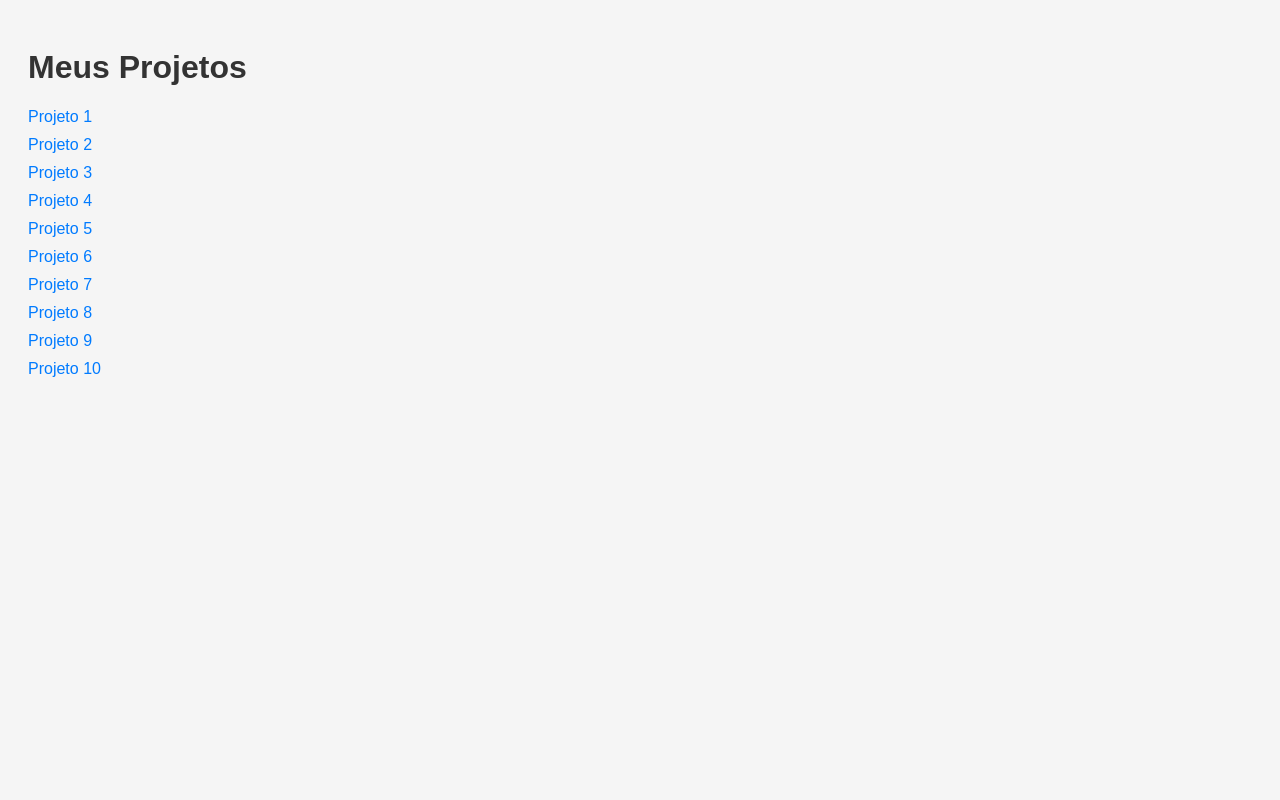
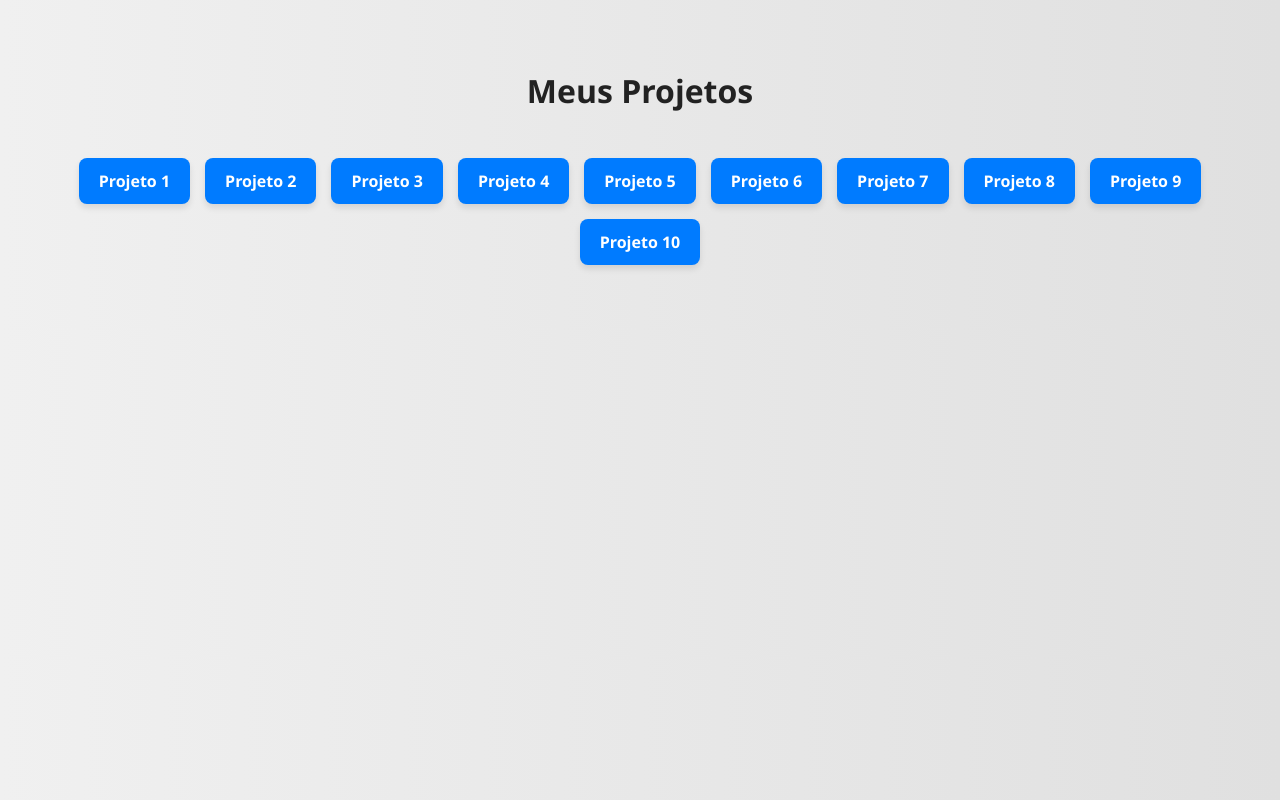
Before and after one commit to Muuriloaalmeida/portfolio, a plain HTML site: page index.html in a window 1280 px wide. Drawn offline with Linux system fonts and the light colour scheme.

Commit message:
projeto sala

```diff
--- a/index.html
+++ b/index.html
@@ -1,38 +1,64 @@
 <!DOCTYPE html>
 <html lang="pt-br">
+
 <head>
     <meta charset="UTF-8">
     <title>Meus Projetos</title>
     <style>
         body {
-            font-family: Arial, sans-serif;
-            padding: 20px;
-            background-color: #f5f5f5;
+            font-family: 'Segoe UI', Tahoma, Geneva, Verdana, sans-serif;
+            padding: 40px;
+            background: linear-gradient(to right, #f0f0f0, #e0e0e0);
+            display: flex;
+            flex-direction: column;
+            align-items: center;
         }
 
         h1 {
-            color: #333;
+            color: #222;
+            margin-bottom: 30px;
+            font-size: 2rem;
         }
 
         ul {
             list-style: none;
             padding: 0;
+            display: flex;
+            flex-wrap: wrap;
+            gap: 15px;
+            justify-content: center;
         }
 
         li {
-            margin-bottom: 10px;
+            margin: 0;
         }
 
         a {
+            display: inline-block;
+            padding: 12px 20px;
+            background-color: #007bff;
+            color: #fff;
+            border-radius: 8px;
             text-decoration: none;
-            color: #007bff;
+            font-weight: bold;
+            transition: background-color 0.3s, transform 0.2s;
+            box-shadow: 0 4px 6px rgba(0, 0, 0, 0.1);
         }
 
         a:hover {
-            text-decoration: underline;
+            background-color: #0056b3;
+            transform: translateY(-2px);
+        }
+
+        @media (max-width: 600px) {
+            a {
+                width: 100%;
+                text-align: center;
+            }
         }
     </style>
 </head>
+
 <body>
     <h1>Meus Projetos</h1>
     <ul>
@@ -48,4 +74,5 @@
         <li><a href="calculadoraimc/index.html">Projeto 10</a></li>
     </ul>
 </body>
+
 </html>
```
